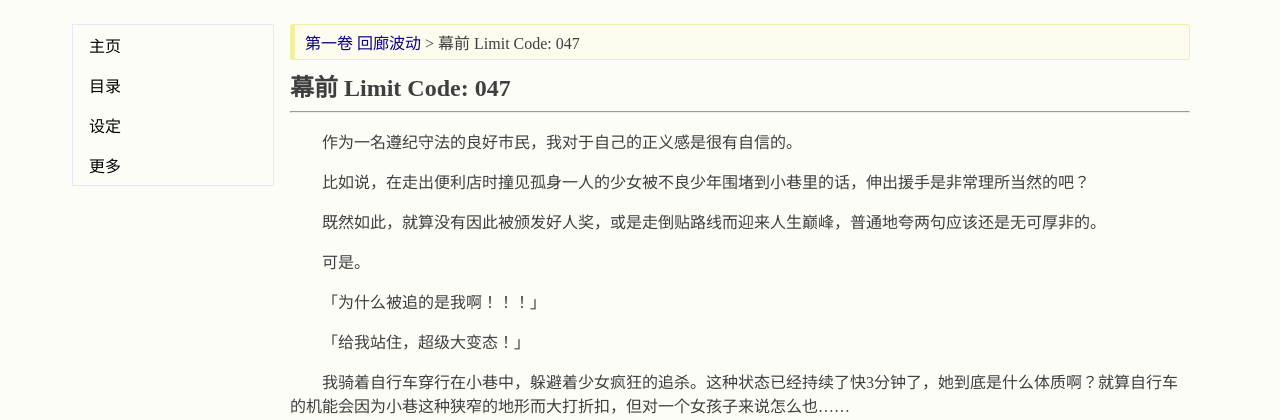
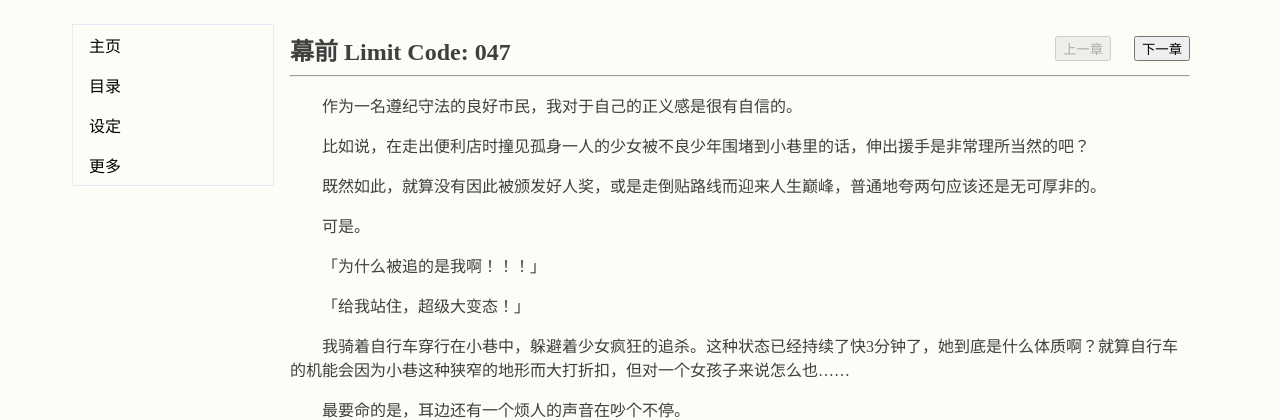
Before and after one commit to Lycoiref/BikariArchive, a PHP site: page /text/Volume.1/novel_100.html in a window 1280 px wide. Shown: the part 64-484 px from the top of the page. Run offline with PHP 8.4, Linux system fonts and the light colour scheme.

Commit message:
Normal Change

```diff
--- a/catalogue.html
+++ b/catalogue.html
@@ -5,6 +5,7 @@
     <meta name="keywords" content="微光茶馆,Bikari">
 	<meta charset='utf-8'>
     <link rel="stylesheet" type="text/css" href="css/MBStyle.css">
+    <script type="text/javascript" src="../../js/MBJavaScript.js"></script>
 </head>
 <body>
 
--- a/css/MBStyle.css
+++ b/css/MBStyle.css
@@ -116,19 +116,22 @@ div.MainContent p {
     text-indent: 32px;
 }
 
-/* 导航栏 */
-div.MainContent div.NavBar {
-    padding: 5px 10px;
-    margin: 0;
-    border: 1px solid rgb(241, 240, 161);
-    border-left-width: 5px;
-    border-radius: 3px;
-    background: rgb(252, 251, 238);
+/* ---------------------------------------------------------------- */
+
+div.MainContent div.ChapterWrapTable {
+    float: right;
+    margin: 12px 0;
+    width: 15%;
 }
 
-div.MainContent div.NavBar a {
-    color: rgb(11,0,128);
+div.MainContent button#LastChapter {
+    float: left;
 }
+
+div.MainContent button#NextChapter {
+    float: right;
+}
+
 /* ---------------------------------------------------------------- */
 
 /*表格*/
--- /dev/null
+++ b/header.html
@@ -0,0 +1,4 @@
+<!--页眉 -->
+<header>
+    <div id="BikariTitle">微光茶馆-Bikari</div>
+</header>
--- a/index.html
+++ b/index.html
@@ -5,6 +5,7 @@
     <meta name="keywords" content="微光茶馆,Bikari">
 	<meta charset='utf-8'>
     <link rel="stylesheet" type="text/css" href="css/MBStyle.css">
+    <script type="text/javascript" src="../../js/MBJavaScript.js"></script>
 </head>
 <body>
 
--- a/js/MBJavaScript.js
+++ /dev/null
@@ -1,25 +0,0 @@
-var Volume = new Array(3);
-Volume[0] = [
-    "100", "101", "102", "103", "104",
-    "1001", "105", "106", "107",
-    "1002", "108", "109", "110", "111",
-    "1003", "112", "113", "114",
-    "1004", "115", "116", "117",
-    "1005", "118", "119", "120"
-];
-Volume[1] = [
-    "200", "201", "202", "203", "204", "205", "206",
-    "2001", "207",
-    "2002", "208", "209", "210", "211", "212", "213",
-    "2003", "214",
-    "2004", "215", "216", "217", "218", "219", "220",
-    "2005"
-];
-Volume[2] = [
-    "300", "301", "302", "303"
-];
-
-window.onload = function Shokika () {
-
-
-}
--- a/text/Volume.1/novel_100.html
+++ b/text/Volume.1/novel_100.html
@@ -5,7 +5,7 @@
     <meta name="keywords" content="微光茶馆,Bikari">
 	<meta charset='utf-8'>
     <link rel="stylesheet" type="text/css" href="../../css/MBStyle.css">
-    <script type="text/javascript" src="../../js/MBJavaScript.js"></script>
+    <script type="text/javascript" src="../../js/ChapterButton.js"></script>
 </head>
 <body>
 
@@ -26,7 +26,10 @@
 
 <!-- 正文内容 -->
 <div class="MainContent">
-    <div class="NavBar"><a href="">第一卷 回廊波动</a> > 幕前 Limit Code: 047</div>
+    <div class="ChapterWrapTable">
+        <button type="button" id="LastChapter" onclick="ChapterWrap(0)">上一章</button>
+        <button type="button" id="NextChapter" onclick="ChapterWrap(1)">下一章</button>
+    </div>
     <h1>幕前 Limit Code: 047</h1>
     <hr />
     <p>作为一名遵纪守法的良好市民，我对于自己的正义感是很有自信的。</p>
--- a/text/Volume.1/novel_1001.html
+++ b/text/Volume.1/novel_1001.html
@@ -5,6 +5,7 @@
     <meta name="keywords" content="微光茶馆,Bikari">
 	<meta charset='utf-8'>
     <link rel="stylesheet" type="text/css" href="../../css/MBStyle.css">
+    <script type="text/javascript" src="../../js/ChapterButton.js"></script>
 </head>
 <body>
 
@@ -25,6 +26,10 @@
 
 <!-- 正文内容 -->
 <div class="MainContent">
+    <div class="ChapterWrapTable">
+        <button type="button" id="LastChapter" onclick="ChapterWrap(0)">上一章</button>
+        <button type="button" id="NextChapter" onclick="ChapterWrap(1)">下一章</button>
+    </div>
     <h1>幕前（一）</h1>
     <hr />
     <p>清晨，在一座高楼大厦森然林立的城市外缘，出现了一名少年的身影。</p>
--- a/text/Volume.1/novel_101.html
+++ b/text/Volume.1/novel_101.html
@@ -5,6 +5,7 @@
     <meta name="keywords" content="微光茶馆,Bikari">
 	<meta charset='utf-8'>
     <link rel="stylesheet" type="text/css" href="../../css/MBStyle.css">
+    <script type="text/javascript" src="../../js/ChapterButton.js"></script>
 </head>
 <body>
 
@@ -25,6 +26,10 @@
 
 <!-- 正文内容 -->
 <div class="MainContent">
+    <div class="ChapterWrapTable">
+        <button type="button" id="LastChapter" onclick="ChapterWrap(0)">上一章</button>
+        <button type="button" id="NextChapter" onclick="ChapterWrap(1)">下一章</button>
+    </div>
     <h1>Chapter.1</h1>
     <hr />
     <p>（好柔和的光线……这是哪里？）</p>
--- a/text/Volume.1/novel_102.html
+++ b/text/Volume.1/novel_102.html
@@ -5,6 +5,7 @@
     <meta name="keywords" content="微光茶馆,Bikari">
 	<meta charset='utf-8'>
     <link rel="stylesheet" type="text/css" href="../../css/MBStyle.css">
+    <script type="text/javascript" src="../../js/ChapterButton.js"></script>
 </head>
 <body>
 
@@ -25,6 +26,10 @@
 
 <!-- 正文内容 -->
 <div class="MainContent">
+    <div class="ChapterWrapTable">
+        <button type="button" id="LastChapter" onclick="ChapterWrap(0)">上一章</button>
+        <button type="button" id="NextChapter" onclick="ChapterWrap(1)">下一章</button>
+    </div>
     <h1>Chapter.2</h1>
     <hr />
     <p>「御守前辈，失忆了……？」</p>
--- a/text/Volume.1/novel_103.html
+++ b/text/Volume.1/novel_103.html
@@ -5,6 +5,7 @@
     <meta name="keywords" content="微光茶馆,Bikari">
 	<meta charset='utf-8'>
     <link rel="stylesheet" type="text/css" href="../../css/MBStyle.css">
+    <script type="text/javascript" src="../../js/ChapterButton.js"></script>
 </head>
 <body>
 
@@ -25,6 +26,10 @@
 
 <!-- 正文内容 -->
 <div class="MainContent">
+    <div class="ChapterWrapTable">
+        <button type="button" id="LastChapter" onclick="ChapterWrap(0)">上一章</button>
+        <button type="button" id="NextChapter" onclick="ChapterWrap(1)">下一章</button>
+    </div>
     <h1>Chapter.3</h1>
     <hr />
     <p>御守不是不知道刚才自己是怎么躲过小混混们的攻击的。</p>
--- a/text/Volume.1/novel_104.html
+++ b/text/Volume.1/novel_104.html
@@ -5,6 +5,7 @@
     <meta name="keywords" content="微光茶馆,Bikari">
 	<meta charset='utf-8'>
     <link rel="stylesheet" type="text/css" href="../../css/MBStyle.css">
+    <script type="text/javascript" src="../../js/ChapterButton.js"></script>
 </head>
 <body>
 
@@ -25,6 +26,10 @@
 
 <!-- 正文内容 -->
 <div class="MainContent">
+    <div class="ChapterWrapTable">
+        <button type="button" id="LastChapter" onclick="ChapterWrap(0)">上一章</button>
+        <button type="button" id="NextChapter" onclick="ChapterWrap(1)">下一章</button>
+    </div>
     <h1>Chapter.4</h1>
     <hr />
     <p>「好轻！？」</p>
```
Also changed, not shown: js/ChapterButton.js (added, +40 -0 lines).
